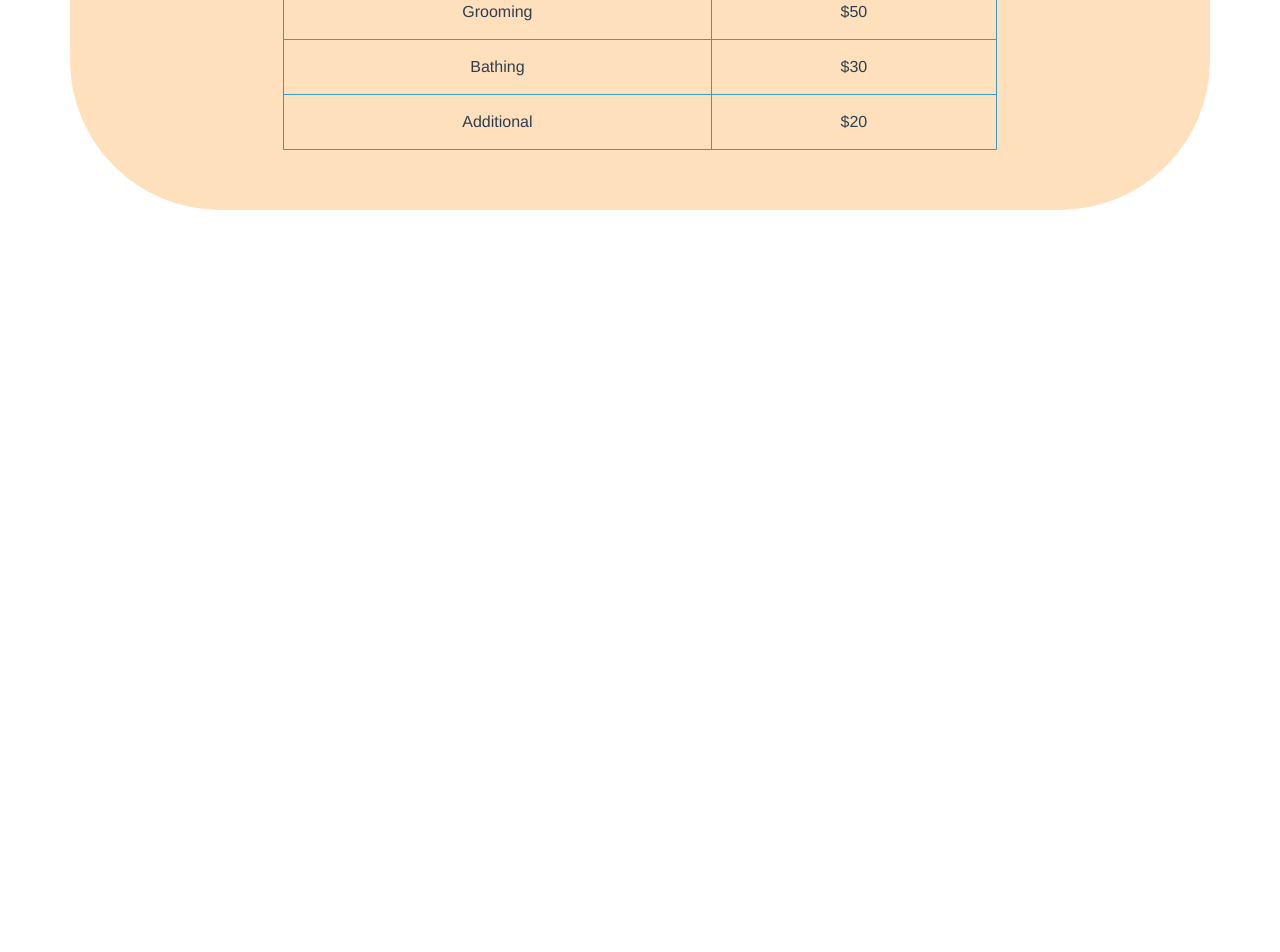
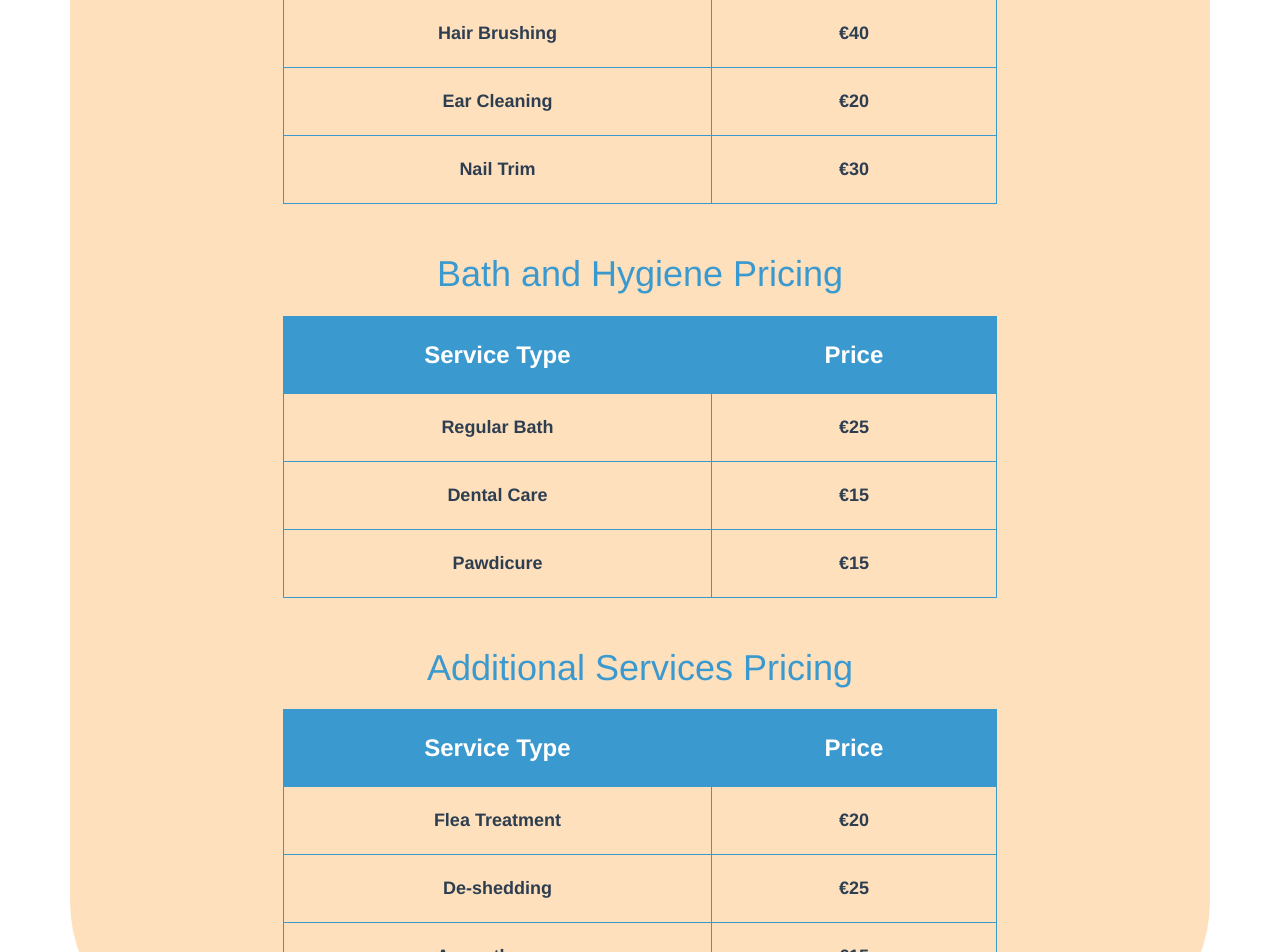
Before and after one commit to DD-GroomingBuddy/Frontend_GroomingBuddy, a Vue app in the folder groomingbuddy/: page /services in a window 1280 px wide. Shown: the part 540-1492 px from the top of the page. Before the commit the page ends 800 px from the top, so only its background shows below. Built offline with nearby package versions, Linux system fonts and the light colour scheme.

Commit message:
Services final

```diff
--- a/groomingbuddy/src/components/ServicesBackground.vue
+++ b/groomingbuddy/src/components/ServicesBackground.vue
@@ -1,25 +1 @@
 <template>
-    <div :style="{ backgroundColor: skinColor }">
-      <!-- Your content goes here -->
-      <p>Hello, I have a skin-colored background!</p>
-    </div>
-  </template>
-
-  <script>
-  export default {
-    data() {
-      return {
-        skinColor: '#ffe0bd', // Set your desired skin color here
-      };
-    },
-  };
-  </script>
-
-  <style scoped>
-  /* Add your additional styling here */
-  div {
-    padding: 20px;
-    border-radius: 10px;
-    /* Add any other styles you need */
-  }
-  </style>
--- a/groomingbuddy/src/views/AboutView.vue
+++ b/groomingbuddy/src/views/AboutView.vue
@@ -1,49 +1,9 @@
 <template>
-  <!-- About 1 - Bootstrap Brain Component -->
-<section class="py-3 py-md-5">
-  <div class="container">
-    <div class="row gy-3 gy-md-4 gy-lg-0 align-items-lg-center">
-      <div class="col-12 col-lg-6 col-xl-5">
-        <img class="img-fluid rounded" loading="lazy" src="./assets/img/about-img-1.jpg" alt="About 1">
-      </div>
-      <div class="col-12 col-lg-6 col-xl-7">
-        <div class="row justify-content-xl-center">
-          <div class="col-12 col-xl-11">
-            <h2 class="mb-3">Who Are We?</h2>
-            <p class="lead fs-4 text-secondary mb-3">We help people to build incredible brands and superior products. Our perspective is to furnish outstanding captivating services.</p>
-            <p class="mb-5">We are a fast-growing company, but we have never lost sight of our core values. We believe in collaboration, innovation, and customer satisfaction. We are always looking for new ways to improve our products and services.</p>
-            <div class="row gy-4 gy-md-0 gx-xxl-5X">
-              <div class="col-12 col-md-6">
-                <div class="d-flex">
-                  <div class="me-4 text-primary">
-                    <svg xmlns="http://www.w3.org/2000/svg" width="32" height="32" fill="currentColor" class="bi bi-gear-fill" viewBox="0 0 16 16">
-                      <path d="M9.405 1.05c-.413-1.4-2.397-1.4-2.81 0l-.1.34a1.464 1.464 0 0 1-2.105.872l-.31-.17c-1.283-.698-2.686.705-1.987 1.987l.169.311c.446.82.023 1.841-.872 2.105l-.34.1c-1.4.413-1.4 2.397 0 2.81l.34.1a1.464 1.464 0 0 1 .872 2.105l-.17.31c-.698 1.283.705 2.686 1.987 1.987l.311-.169a1.464 1.464 0 0 1 2.105.872l.1.34c.413 1.4 2.397 1.4 2.81 0l.1-.34a1.464 1.464 0 0 1 2.105-.872l.31.17c1.283.698 2.686-.705 1.987-1.987l-.169-.311a1.464 1.464 0 0 1 .872-2.105l.34-.1c1.4-.413 1.4-2.397 0-2.81l-.34-.1a1.464 1.464 0 0 1-.872-2.105l.17-.31c.698-1.283-.705-2.686-1.987-1.987l-.311.169a1.464 1.464 0 0 1-2.105-.872l-.1-.34zM8 10.93a2.929 2.929 0 1 1 0-5.86 2.929 2.929 0 0 1 0 5.858z" />
-                    </svg>
-                  </div>
-                  <div>
-                    <h2 class="h4 mb-3">Versatile Brand</h2>
-                    <p class="text-secondary mb-0">We are crafting a digital method that subsists life across all mediums.</p>
-                  </div>
-                </div>
-              </div>
-              <div class="col-12 col-md-6">
-                <div class="d-flex">
-                  <div class="me-4 text-primary">
-                    <svg xmlns="http://www.w3.org/2000/svg" width="32" height="32" fill="currentColor" class="bi bi-fire" viewBox="0 0 16 16">
-                      <path d="M8 16c3.314 0 6-2 6-5.5 0-1.5-.5-4-2.5-6 .25 1.5-1.25 2-1.25 2C11 4 9 .5 6 0c.357 2 .5 4-2 6-1.25 1-2 2.729-2 4.5C2 14 4.686 16 8 16Zm0-1c-1.657 0-3-1-3-2.75 0-.75.25-2 1.25-3C6.125 10 7 10.5 7 10.5c-.375-1.25.5-3.25 2-3.5-.179 1-.25 2 1 3 .625.5 1 1.364 1 2.25C11 14 9.657 15 8 15Z" />
-                    </svg>
-                  </div>
-                  <div>
-                    <h2 class="h4 mb-3">Digital Agency</h2>
-                    <p class="text-secondary mb-0">We believe in innovation by merging primary with elaborate ideas.</p>
-                  </div>
-                </div>
-              </div>
-            </div>
-          </div>
-        </div>
-      </div>
-    </div>
+  <div class="ratio ratio-16x9">
+    <iframe
+      src="https://www.youtube.com/embed/xvFZjo5PgG0?autoplay=1&loop=1&controls=0&showinfo=0&playlist=xvFZjo5PgG0&disablekb=1"
+      title="YouTube video"
+      allowfullscreen
+    ></iframe>
   </div>
-</section>
 </template>
--- a/groomingbuddy/src/views/Services.vue
+++ b/groomingbuddy/src/views/Services.vue
@@ -2,8 +2,9 @@
   <div class="container text-center" :style="{ backgroundColor: skinColor }">
     <h1 class="display-4 mt-5 see-through-text">SERVICES</h1>
 
+    <!-- Grooming Table -->
     <div class="service-table mt-5">
-      <h2>Service Pricing</h2>
+      <h2>Grooming Pricing</h2>
       <table>
         <thead>
           <tr>
@@ -13,16 +14,70 @@
         </thead>
         <tbody>
           <tr>
-            <td class="service-type">Grooming</td>
-            <td class="price">$50</td>
+            <td class="service-type">Hair Brushing</td>
+            <td class="price">€40</td>
           </tr>
           <tr>
-            <td class="service-type">Bathing</td>
-            <td class="price">$30</td>
+            <td class="service-type">Ear Cleaning</td>
+            <td class="price">€20</td>
           </tr>
           <tr>
-            <td class="service-type">Additional</td>
-            <td class="price">$20</td>
+            <td class="service-type">Nail Trim</td>
+            <td class="price">€30</td>
+          </tr>
+        </tbody>
+      </table>
+    </div>
+
+    <!-- Bath and Hygiene Table -->
+    <div class="service-table mt-5">
+      <h2>Bath and Hygiene Pricing</h2>
+      <table>
+        <thead>
+          <tr>
+            <th class="service-type">Service Type</th>
+            <th class="price">Price</th>
+          </tr>
+        </thead>
+        <tbody>
+          <tr>
+            <td class="service-type">Regular Bath</td>
+            <td class="price">€25</td>
+          </tr>
+          <tr>
+            <td class="service-type">Dental Care</td>
+            <td class="price">€15</td>
+          </tr>
+          <tr>
+            <td class="service-type">Pawdicure</td>
+            <td class="price">€15</td>
+          </tr>
+        </tbody>
+      </table>
+    </div>
+
+    <!-- Additional Table -->
+    <div class="service-table mt-5">
+      <h2>Additional Services Pricing</h2>
+      <table>
+        <thead>
+          <tr>
+            <th class="service-type">Service Type</th>
+            <th class="price">Price</th>
+          </tr>
+        </thead>
+        <tbody>
+          <tr>
+            <td class="service-type">Flea Treatment</td>
+            <td class="price">€20</td>
+          </tr>
+          <tr>
+            <td class="service-type">De-shedding</td>
+            <td class="price">€25</td>
+          </tr>
+          <tr>
+            <td class="service-type">Aromatherapy</td>
+            <td class="price">€15</td>
           </tr>
         </tbody>
       </table>
@@ -40,10 +95,9 @@ export default {
 };
 </script>
 
-
 <style lang="css">
 .container {
-  font-family: Avenir, Helvetica, Arial, sans-serif;
+  font-family: 'Your-Fancy-Font', Avenir, Helvetica, Arial, sans-serif;
   -webkit-font-smoothing: antialiased;
   -moz-osx-font-smoothing: grayscale;
   text-align: center;
@@ -88,14 +142,17 @@ export default {
   width: 70%;
   margin: auto;
   border-collapse: collapse;
-  margin-top: 15px;
+  margin-top: 20px;
 }
 
 .service-table th,
 .service-table td {
   border: 1px solid #3a99ce;
-  padding: 15px;
+  padding: 20px;
   text-align: center;
+  font-weight: bold;
+  font-size: 18px;
+  font-family: 'Your-Fancy-Font', Avenir, Helvetica, Arial, sans-serif;
 }
 
 .service-table th {
```
Also changed, not shown: 1 other file (tests, documents, lock files or other folders).
